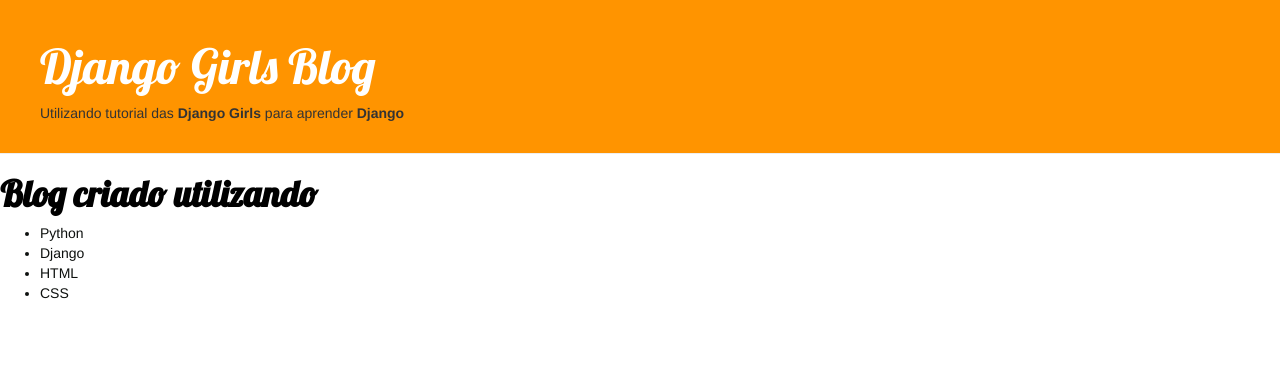
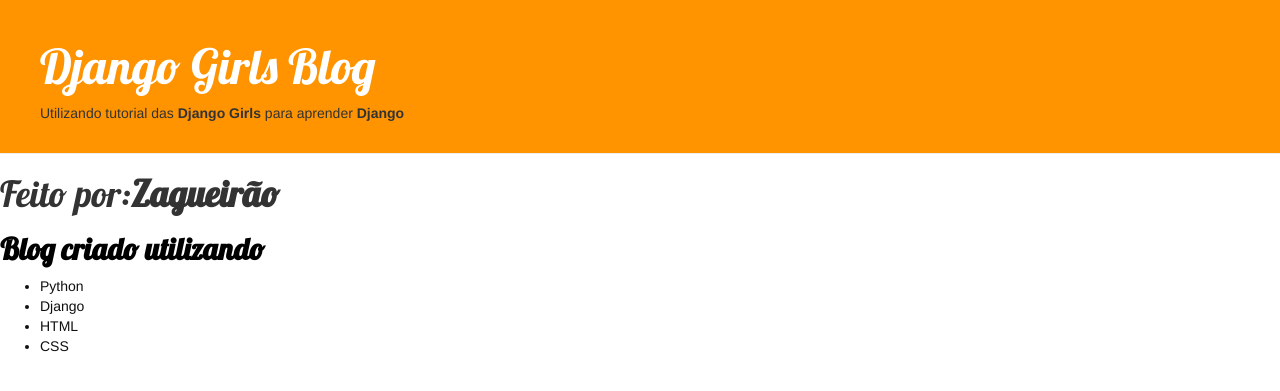
Before and after one commit to ThiagoOliveira001/my-first-blog, a Django app: page / in a window 1280 px wide. Shown: the top 391 px of the page. Run offline with Django 3.2, Linux system fonts and the light colour scheme; data that the repository does not hold is empty; some libraries are stand-ins or nearby versions.

Commit message:
inserindo autor

```diff
--- a/blog/static/css/blog.css
+++ b/blog/static/css/blog.css
@@ -45,7 +45,7 @@
     color: #000000;
 }
 
-.infodev h1{
+.infodev h2{
     color: #000000;
 }
 
--- a/blog/templates/blog/base.html
+++ b/blog/templates/blog/base.html
@@ -22,7 +22,8 @@
         </p>
     </div>
     <div class="infodev">
-        <h1><strong>Blog criado utilizando</strong></h1>
+        <h1>Feito por:<strong>Zagueirão</strong></h1>
+        <h2><strong>Blog criado utilizando</strong></h2>
         <ul><li>Python</li><li>Django</li><li>HTML</li><li>CSS</li></ul>
     </div>
     <div class="content container">
```
